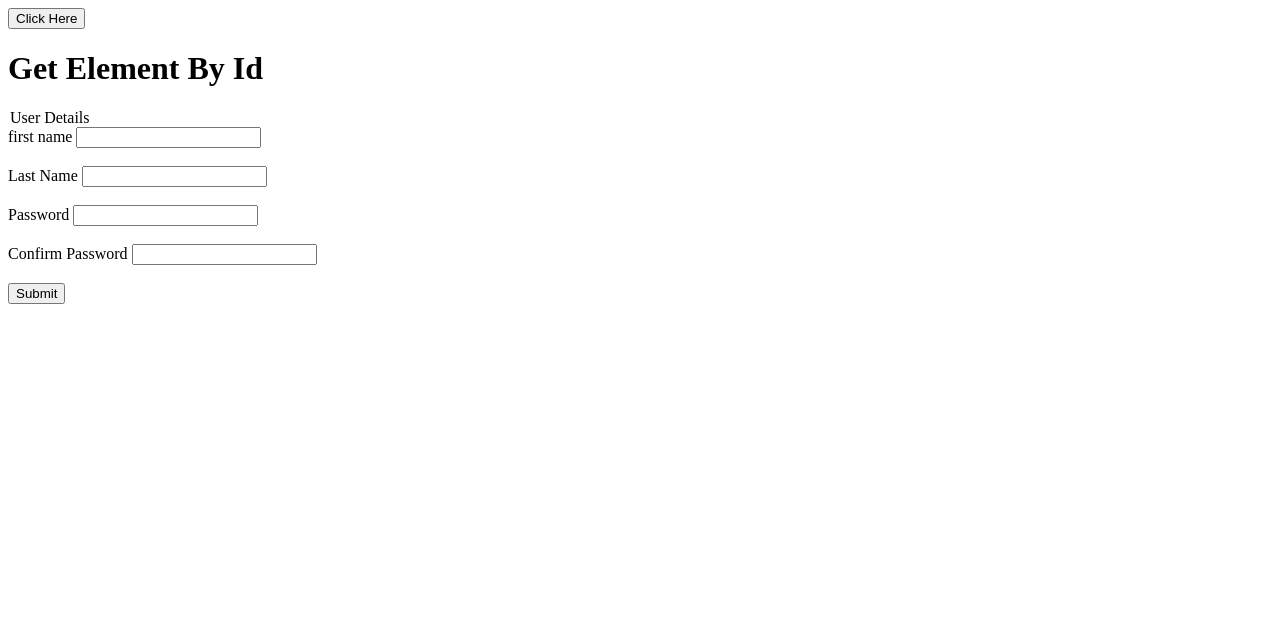
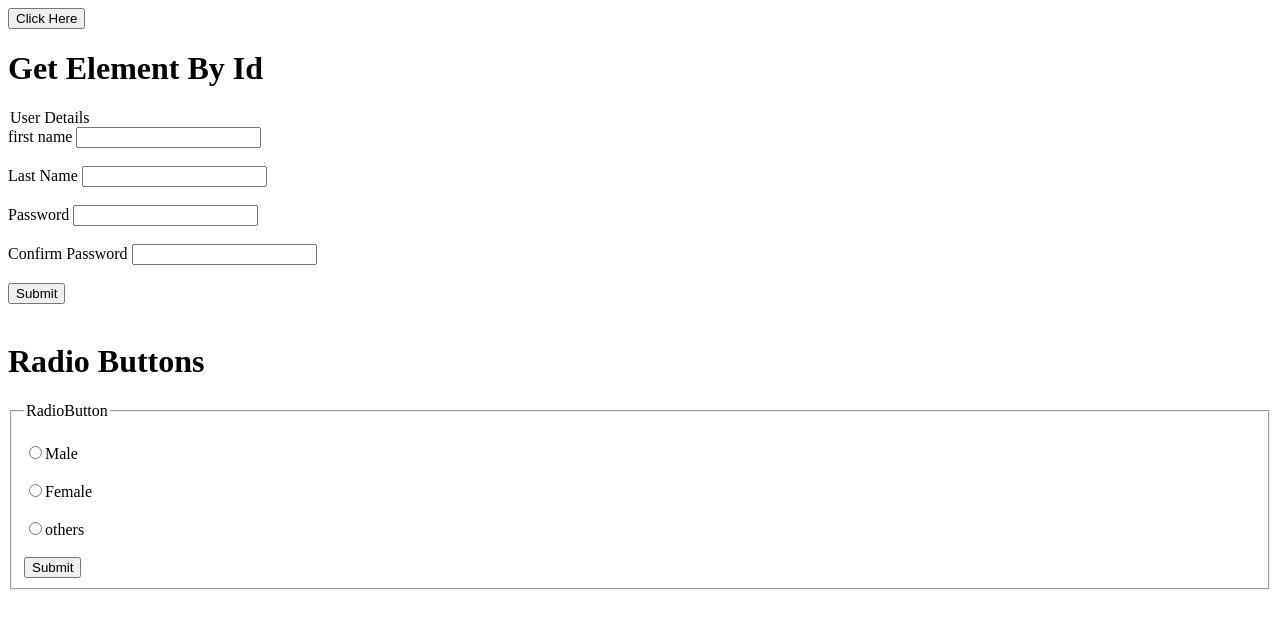
Before and after one commit to mari1829/dom-methods, a plain HTML site: page on-click/index.html in a window 1280 px wide. Drawn offline with Linux system fonts and the light colour scheme.

Commit message:
Dom-on-methods

```diff
--- a/index.html
+++ b/on-click/index.html
@@ -22,8 +22,39 @@
             <input type="password" name="pass" id="pass"><br><br>
             <label for="cpass">Confirm Password</label>
             <input type="password" name="cpass" id="cpass" oninput="passcomp()"><span id="span1"></span><br><br>
-            <button id="btn1">Submit</button>
+            <button id="btn1">Submit</button><br><br>
     </form>
+
+<h1>Radio Buttons</h1>
+    <form action="">
+        <fieldset>
+            <legend>RadioButton</legend><br>
+            <input type="radio" name="genger" id="male">Male<br><br>
+            <input type="radio" name="genger" id="female">Female<br><br>
+
+            <input type="radio" name="genger" id="others">others<br><br>
+            <button id="rad" onclick="myfun()">Submit</button>
+        </fieldset>
+    </form>
+
+    <!-- <h1>DOM MAnuplate In SelectBox</h1> -->
+
+    <!-- <form action="">
+        <fieldset>
+            <legend>selectbox</legend>
+            <label for="cars" ></label>
+            <select name="" id=""></select>
+
+
+
+
+        </fieldset>
+    </form> -->
+
+
+
+
+
 
 
 
--- a/script.js
+++ b/on-click/script.js
@@ -28,3 +28,20 @@ function passcomp(){
     }
 
 }
+
+function myfun(){
+    let m=document.getElementById("male");
+    let f=document.getElementById("female");
+    let o=document.getElementById("others");
+
+    if(m.checked)
+        alert("Your Gender Is Male");
+    else if(f.checked)
+        alert("Your Gender Is Female");
+    else if(o.checked)
+        alert("Your Gender Is Others");
+    else
+    alert("Choose Your Gender");
+
+
+}
```
